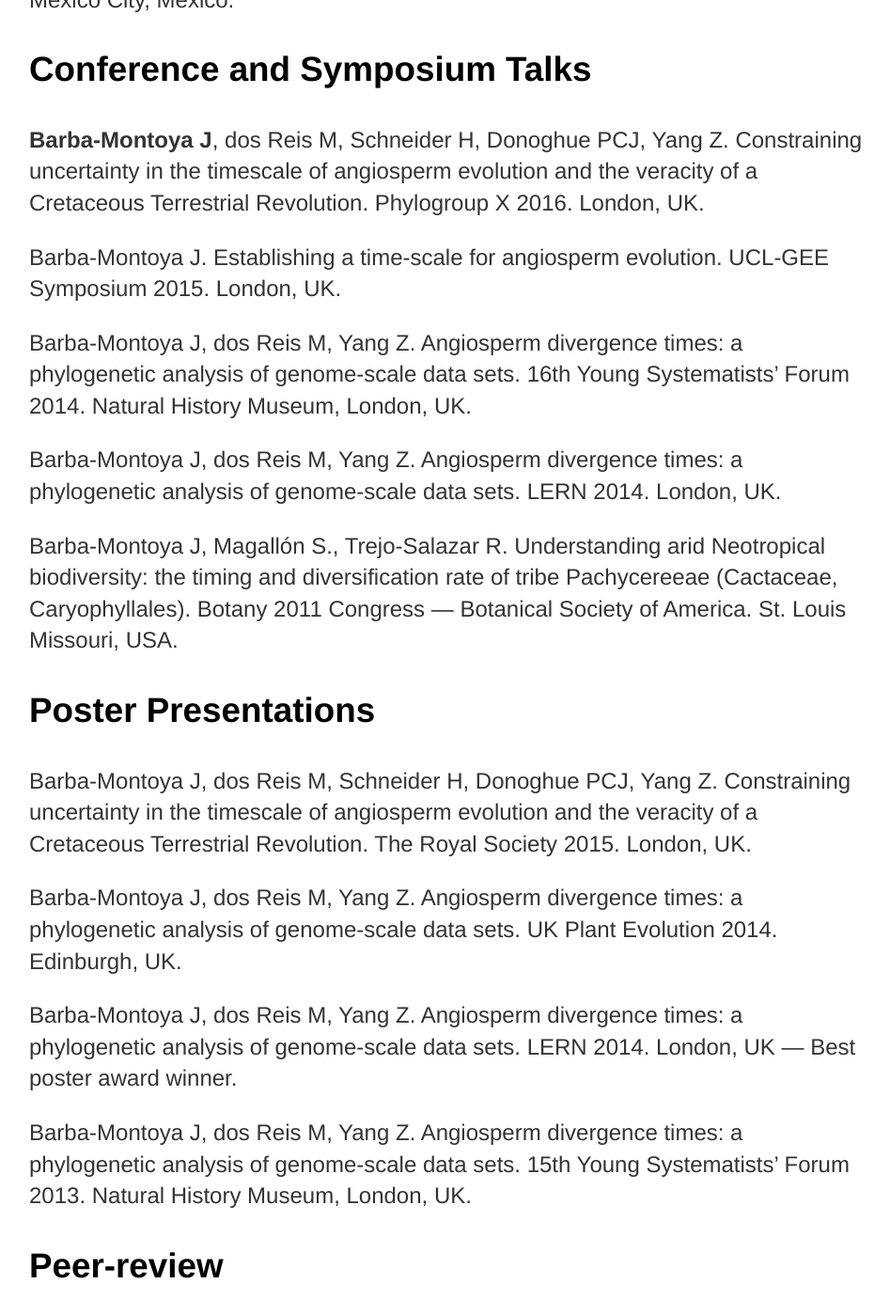
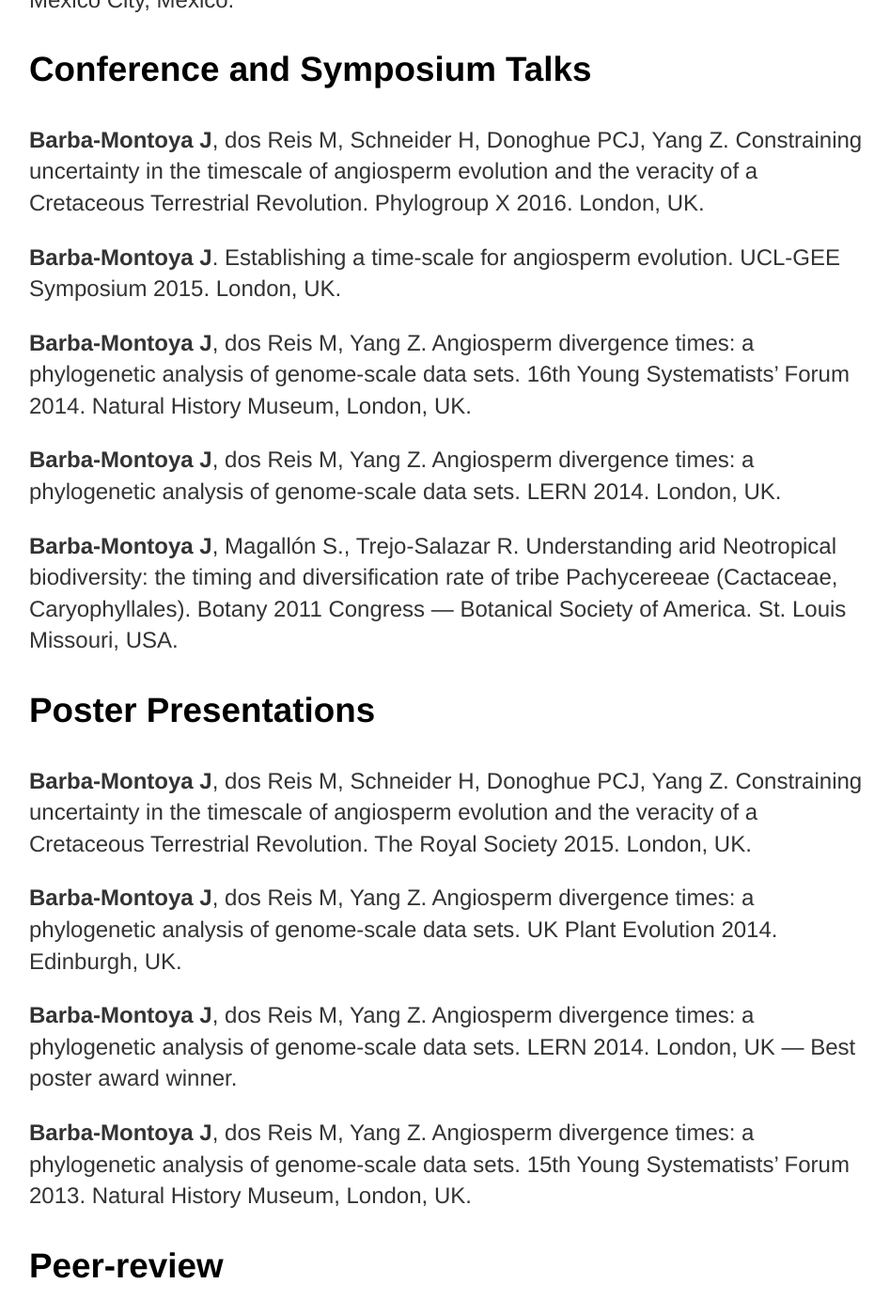
Before and after one commit to josebarbamontoya/josebarbamontoya.github.io, a Jekyll site: the page built from about/index.html, in a window 1280 px wide and 1400 px high, scrolled down 3182 px. Shown: the whole window at 94% size, without its empty margins (161-1108 px from the left). Built offline with Jekyll 4.4.1, drawn with Linux system fonts in a browser that asks for light colours.

Commit message:
Update index.html

```diff
--- a/about/index.html
+++ b/about/index.html
@@ -43,16 +43,16 @@ title: Jose Barba-Montoya
 
 	<h3>Conference and Symposium Talks</h3>
 		<p><b>Barba-Montoya J</b>, dos Reis M, Schneider H, Donoghue PCJ, Yang Z. Constraining uncertainty in the timescale of angiosperm evolution and the veracity of a Cretaceous Terrestrial Revolution. Phylogroup X 2016. London, UK.
-		<p>Barba-Montoya J</b>. Establishing a time-scale for angiosperm evolution. UCL-GEE Symposium 2015. London, UK.
-		<p>Barba-Montoya J</b>, dos Reis M, Yang Z. Angiosperm divergence times: a phylogenetic analysis of genome-scale data sets. 16th Young Systematists’ Forum 2014. Natural History Museum, London, UK.
-		<p>Barba-Montoya J</b>, dos Reis M, Yang Z. Angiosperm divergence times: a phylogenetic analysis of genome-scale data sets. LERN 2014. London, UK.
-		<p>Barba-Montoya J</b>, Magallón S., Trejo-Salazar R. Understanding arid Neotropical biodiversity: the timing and diversification rate of tribe Pachycereeae (Cactaceae, Caryophyllales). Botany 2011 Congress — Botanical Society of America. St. Louis Missouri, USA.
+		<p><b>Barba-Montoya J</b>. Establishing a time-scale for angiosperm evolution. UCL-GEE Symposium 2015. London, UK.
+		<p><b>Barba-Montoya J</b>, dos Reis M, Yang Z. Angiosperm divergence times: a phylogenetic analysis of genome-scale data sets. 16th Young Systematists’ Forum 2014. Natural History Museum, London, UK.
+		<p><b>Barba-Montoya J</b>, dos Reis M, Yang Z. Angiosperm divergence times: a phylogenetic analysis of genome-scale data sets. LERN 2014. London, UK.
+		<p><b>Barba-Montoya J</b>, Magallón S., Trejo-Salazar R. Understanding arid Neotropical biodiversity: the timing and diversification rate of tribe Pachycereeae (Cactaceae, Caryophyllales). Botany 2011 Congress — Botanical Society of America. St. Louis Missouri, USA.
 
 	<h3>Poster Presentations</h3>
-		<p>Barba-Montoya J</b>, dos Reis M, Schneider H, Donoghue PCJ, Yang Z. Constraining uncertainty in the timescale of angiosperm evolution and the veracity of a Cretaceous Terrestrial Revolution. The Royal Society 2015. London, UK.
-		<p>Barba-Montoya J</b>, dos Reis M, Yang Z. Angiosperm divergence times: a phylogenetic analysis of genome-scale data sets. UK Plant Evolution 2014. Edinburgh, UK.
-		<p>Barba-Montoya J</b>, dos Reis M, Yang Z. Angiosperm divergence times: a phylogenetic analysis of genome-scale data sets. LERN 2014. London, UK — Best poster award winner.
-		<p>Barba-Montoya J</b>, dos Reis M, Yang Z. Angiosperm divergence times: a phylogenetic analysis of genome-scale data sets. 15th Young Systematists’ Forum 2013. Natural History Museum, London, UK.
+		<p><b>Barba-Montoya J</b>, dos Reis M, Schneider H, Donoghue PCJ, Yang Z. Constraining uncertainty in the timescale of angiosperm evolution and the veracity of a Cretaceous Terrestrial Revolution. The Royal Society 2015. London, UK.
+		<p><b>Barba-Montoya J</b>, dos Reis M, Yang Z. Angiosperm divergence times: a phylogenetic analysis of genome-scale data sets. UK Plant Evolution 2014. Edinburgh, UK.
+		<p><b>Barba-Montoya J</b>, dos Reis M, Yang Z. Angiosperm divergence times: a phylogenetic analysis of genome-scale data sets. LERN 2014. London, UK — Best poster award winner.
+		<p><b>Barba-Montoya J</b>, dos Reis M, Yang Z. Angiosperm divergence times: a phylogenetic analysis of genome-scale data sets. 15th Young Systematists’ Forum 2013. Natural History Museum, London, UK.
 
 	<h3>Peer-review</h3>
 		<p>Reviewer for Systematic Biology and Journal of Molecular Evolution.
```
